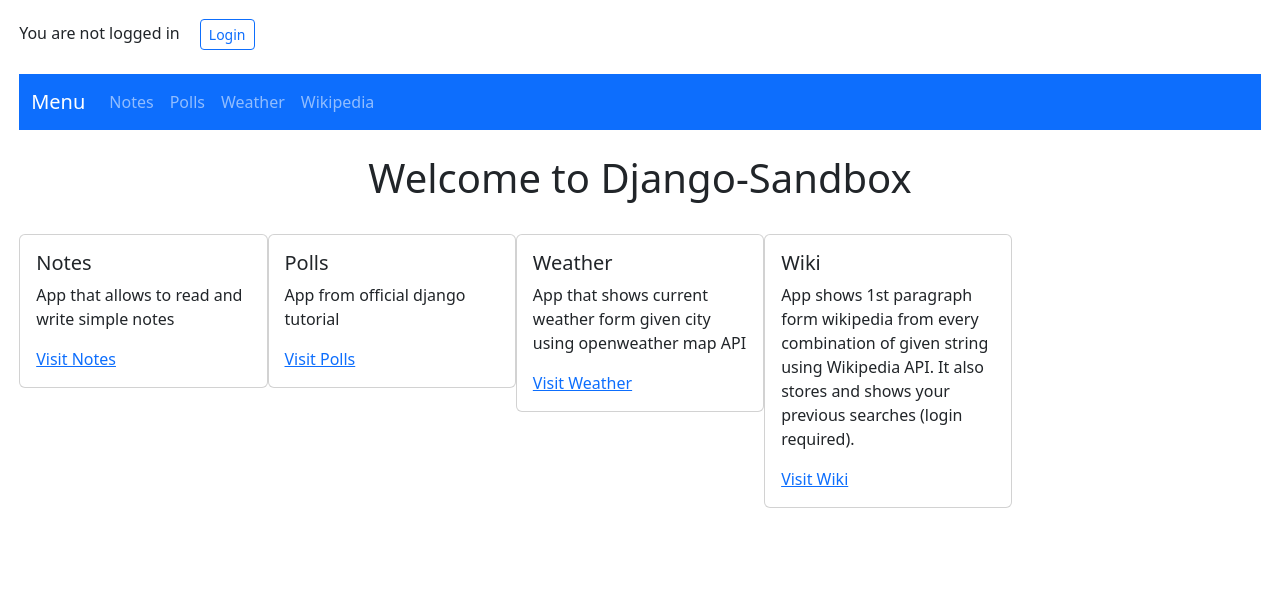
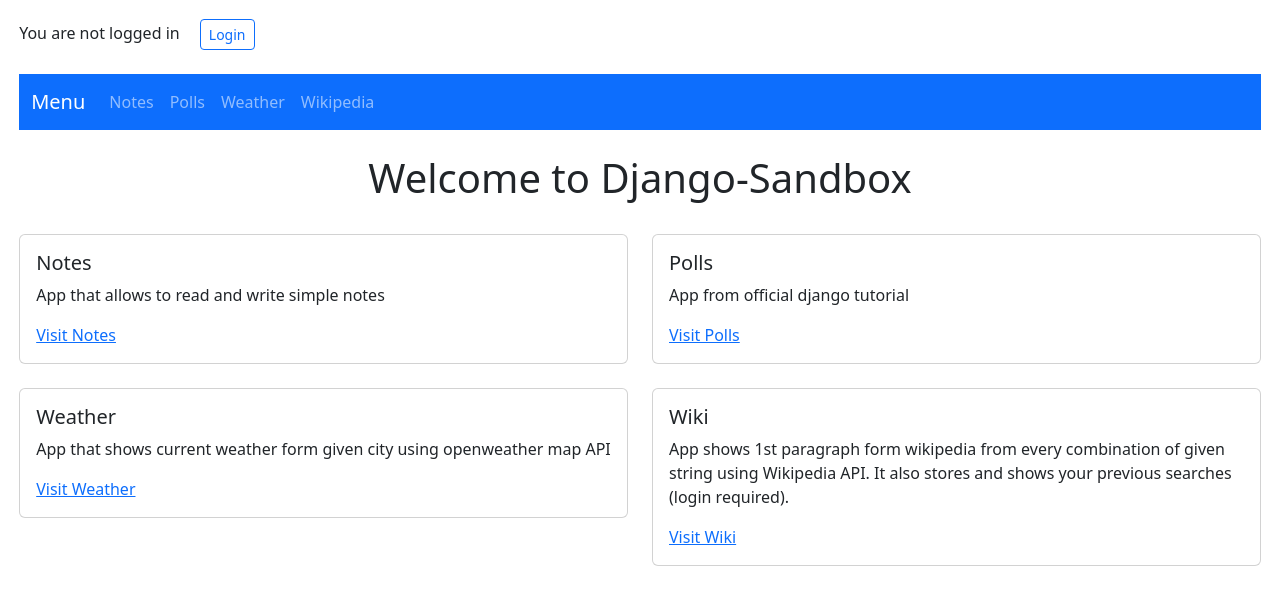
Before and after one commit to pazderskipawel/django_sample, a Django app: page / in a window 1280 px wide. Shown: the top 605 px of the page. Run offline with Django 4.2, Linux system fonts and the light colour scheme; some libraries are stand-ins or nearby versions.

Commit message:
minor changes to styling (added bootstrap icons) in wiki save_words now checks all user words not just last saved one in notes now bootstrap cards are used instead of a table

```diff
--- a/django_sample/settings.py
+++ b/django_sample/settings.py
@@ -32,6 +32,7 @@ ALLOWED_HOSTS = []
 
 INSTALLED_APPS = [
     'bootstrap5',
+    'django_bootstrap_icons',
     'polls.apps.PollsConfig',
     'notes.apps.NotesConfig',
     'login.apps.LoginConfig',
--- a/notes/views.py
+++ b/notes/views.py
@@ -35,8 +35,8 @@ def home_view(request):
     else:
         messages.info(request, "You must be logged in to access this content.")
         note = ' '
-    template_name = "notes/newnote.html"
+    template_name = "notes/notes.html"
     context = {
-        'all': note
+        'user_notes': note
     }
     return render(request, template_name, context)
--- a/templates/mainpage.html
+++ b/templates/mainpage.html
@@ -1,32 +1,42 @@
 {% extends 'index.html' %}
 {% block content %}
 <div style="text-align:center"><h1>Welcome to Django-Sandbox</h1></div><br>
-<div class="card" style="width: 20%; float:left;">
+<div class="row row-cols-1 row-cols-md-2 g-4">
+  <div class="col">
+    <div class="card">
       <div class="card-body">
         <h5 class="card-title">Notes</h5>
         <p class="card-text">App that allows to read and write simple notes</p>
         <a href="../notes" class="card-link">Visit Notes</a>
       </div>
     </div>
-<div class="card" style="width: 20%; float:left;" >
+  </div>
+  <div class="col">
+    <div class="card" >
       <div class="card-body">
         <h5 class="card-title">Polls</h5>
         <p class="card-text">App from official django tutorial</p>
         <a href="../polls" class="card-link">Visit Polls</a>
       </div>
     </div>
-<div class="card" style="width: 20%; float:left;">
+  </div>
+  <div class="col">
+    <div class="card">
       <div class="card-body">
         <h5 class="card-title">Weather</h5>
         <p class="card-text">App that shows current weather form given city using openweather map API</p>
         <a href="../weather" class="card-link">Visit Weather</a>
       </div>
     </div>
-<div class="card" style="width: 20%; float:left;">
+  </div>
+  <div class="col">
+    <div class="card">
       <div class="card-body">
         <h5 class="card-title">Wiki</h5>
         <p class="card-text">App shows 1st paragraph form wikipedia from every combination of given string using Wikipedia API. It also stores and shows your previous searches (login required).</p>
         <a href="../wiki" class="card-link">Visit Wiki</a>
       </div>
     </div>
+  </div>
+</div>
 {% endblock %}
--- a/wiki/templates/wiki/table.html
+++ b/wiki/templates/wiki/table.html
@@ -1,7 +1,8 @@
+  {% load bootstrap_icons %}
   <table class="table table-light table-hover">
     <thead>
     <tr>
-      <th scope="col">Your words <button class="btn btn-sm" title="select row to copy to searchbar">?</button></th>
+      <th scope="col">Your words <i title="select row to copy to searchbar">{% bs_icon 'question-circle' %}</i></th>
     </tr>
   </thead>
     <tbody>
@@ -9,7 +10,7 @@
       <tr><td>You are not logged in</td></tr>
       {% else %}
       {% for term in terms %}
-        <tr onclick="copyToSearchBar('{{ term.term }}')">
+        <tr onclick="copyToSearchBar('{{ term.term }}')" style="cursor: pointer;">
           <td>{{ term.term }}</td>
         </tr>
       {% endfor %}
```
Also changed, not shown: notes/templates/notes/notes.html (+15 -8 lines), wiki/views.py (+6 -6 lines), db.sqlite3. Lines whose indentation alone changed are shown as unchanged.
